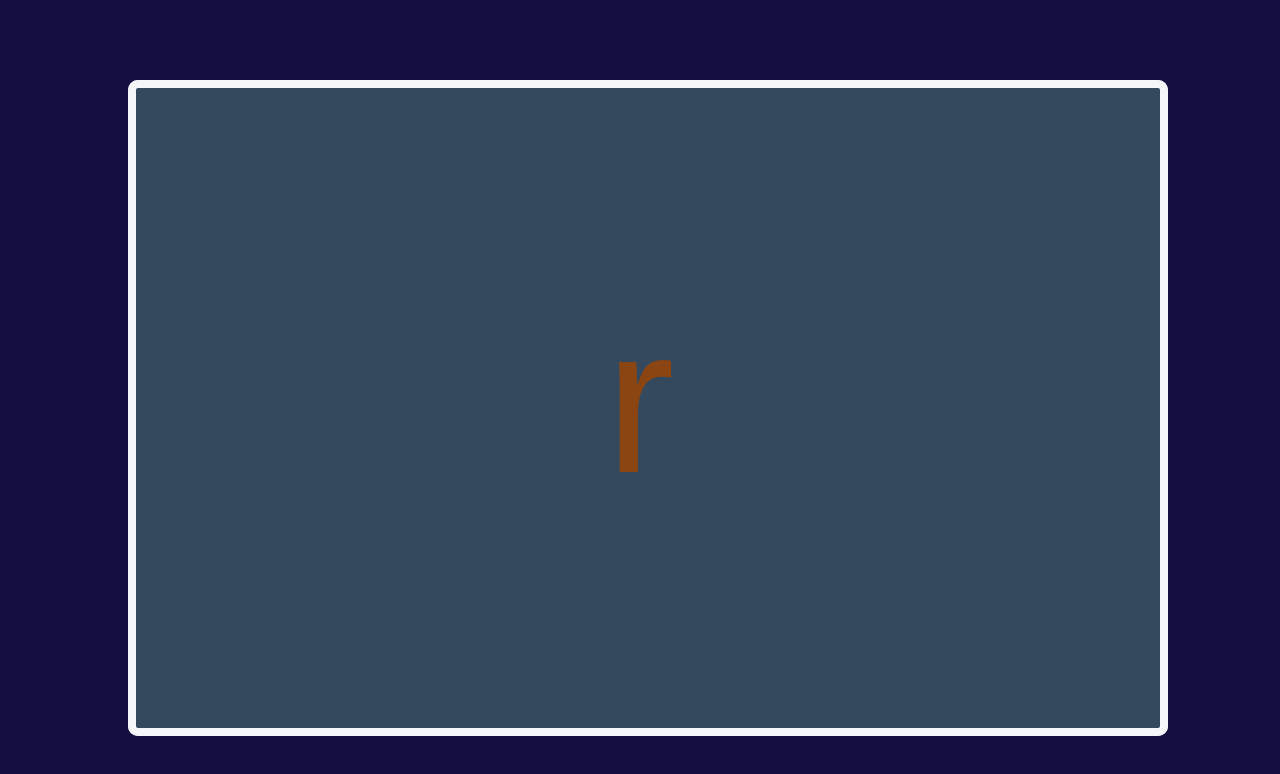
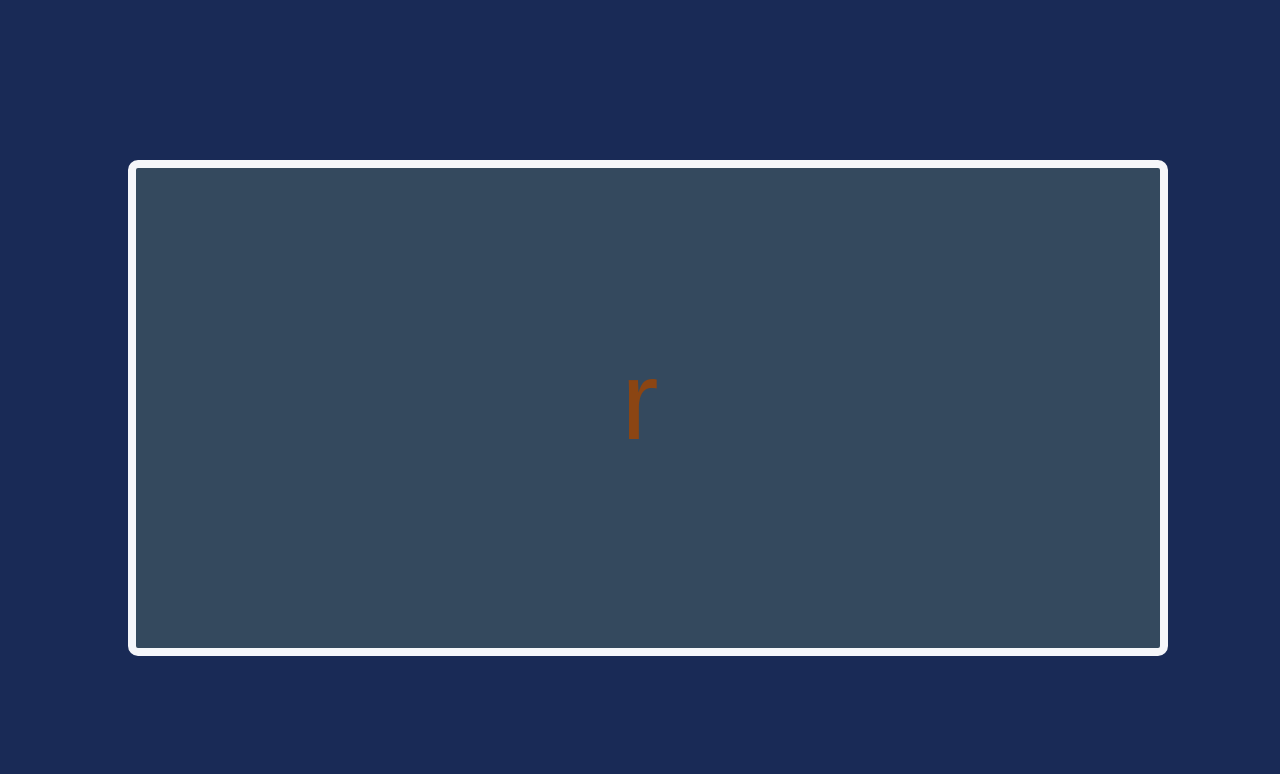
Before and after one commit to David-Jockisch/alphabet, a plain HTML site: page index.html in a window 1280 px wide. Drawn offline with Linux system fonts and the light colour scheme.

Commit message:
Update index.html

```diff
--- a/index.html
+++ b/index.html
@@ -1,39 +1,4 @@
 <!DOCTYPE html>
-<html lang="en">
-<head>
-  <meta charset="UTF-8">
-  <meta name="viewport" content="width=device-width, initial-scale=1.0">
-  <title>Alphabet</title>
-  <style>
-    body {
-      display: flex;
-      align-items: center;
-      justify-content: center;
-      height: 100vh;
-      margin: 0;
-      font-family: Arial, sans-serif;
-      background-color: #130f40;
-    }
-
-    #word-container {
-      font-size: 15em;
-      color: white; /* Set initial color */
-      user-select: none; /* Prevent text selection */
-      position: relative;
-      z-index: 2; /* Ensure the word container appears above the border */
-    }
-
-    #static-border {
-      position: absolute;
-      top: 15%; /* Adjust the top position as needed */
-      left: 10%; /* Adjust the left position as needed */
-      width: 80%; /* Adjust the width as needed */
-      height: 80%; /* Adjust the height as needed */
-      border: 10px #f5f6fa; /* Adjust border properties as needed */
-      background-color:#34495e; /* Adjust background color as needed */
-      z-index: 1; /* Ensure the border appears behind the word container */
-      border-radius: 10px; /* Adjust the border-radius for rounded corners */
-    }<!DOCTYPE html>
 <html lang="en">
 <head>
   <meta charset="UTF-8">
@@ -51,23 +16,27 @@
     }
 
     #word-container {
-      font-size: 13em;
-      color: white; /* Set initial color */
-      user-select: none; /* Prevent text selection */
-      position: relative;
-      z-index: 2; /* Ensure the word container appears above the border */
+      font-size: 7em;
+      color: white;
+      user-select: none;
+      position: absolute;
+      top: 50%;
+      left: 50%;
+      transform: translate(-50%, -50%);
+      z-index: 2;
+      cursor: pointer;
     }
 
     #static-border {
       position: absolute;
-      top: 10%; /* Adjust the top position as needed */
-      left: 10%; /* Adjust the left position as needed */
-      width: 80%; /* Adjust the width as needed */
-      height: 80%; /* Adjust the height as needed */
-      border: 8px solid #f5f6fa; /* Adjust border properties as needed */
-      background-color: #34495e; /* Adjust background color as needed */
-      z-index: 1; /* Ensure the border appears behind the word container */
-      border-radius: 10px; /* Adjust the border-radius for rounded corners */
+      top: 20%;
+      left: 10%;
+      width: 80%;
+      height: 60%;
+      border: 8px solid #f5f6fa;
+      background-color: #34495e;
+      z-index: 1;
+      border-radius: 10px;
     }
   </style>
 </head>
@@ -99,58 +68,17 @@
       var randomColor = specifiedColors[randomColorIndex];
 
       // Display the random word and set the text color
-      document.getElementById("word-container").innerHTML = randomWord;
-      document.getElementById("word-container").style.color = randomColor;
+      var wordContainer = document.getElementById("word-container");
+      wordContainer.innerHTML = randomWord;
+      wordContainer.style.color = randomColor;
     }
 
     // Call the changeWord function on page load
     window.onload = changeWord;
 
-    // Set up a click event listener to change the word on click
+    // Set up click event listeners to change the word on click
+    document.getElementById("static-border").addEventListener("click", changeWord);
     document.getElementById("word-container").addEventListener("click", changeWord);
   </script>
 </body>
 </html>
-
-  </style>
-</head>
-<body>
-  <div id="static-border"></div>
-  <div id="word-container"></div>
-
-  <script>
-    // Array of words
-    var words = ["a","b","c","d","e","f","g","h","i","j","k","l","m","n","o","p","q",
-    "r","s","t","u","v","w","x","y","z","A","B","C","D","E","F","G","H","I","J","K","L"
-    ,"M","N","O","P","Q","R","S","T","U","V","W","X","Y","Z"];
-
-    // Array of specified colors
-    var specifiedColors = ["blue", "red", "green", "yellow", "saddlebrown", "darkorange", "white"];
-
-    // Function to change the word and text color
-    function changeWord() {
-      // Get a random index from the array
-      var randomIndex = Math.floor(Math.random() * words.length);
-
-      // Get the word at the random index
-      var randomWord = words[randomIndex];
-
-      // Get a random index for the specified colors
-      var randomColorIndex = Math.floor(Math.random() * specifiedColors.length);
-
-      // Get the color at the random index
-      var randomColor = specifiedColors[randomColorIndex];
-
-      // Display the random word and set the text color
-      document.getElementById("word-container").innerHTML = randomWord;
-      document.getElementById("word-container").style.color = randomColor;
-    }
-
-    // Call the changeWord function on page load
-    window.onload = changeWord;
-
-    // Set up a click event listener to change the word on click
-    document.getElementById("word-container").addEventListener("click", changeWord);
-  </script>
-</body>
-</html>
```
